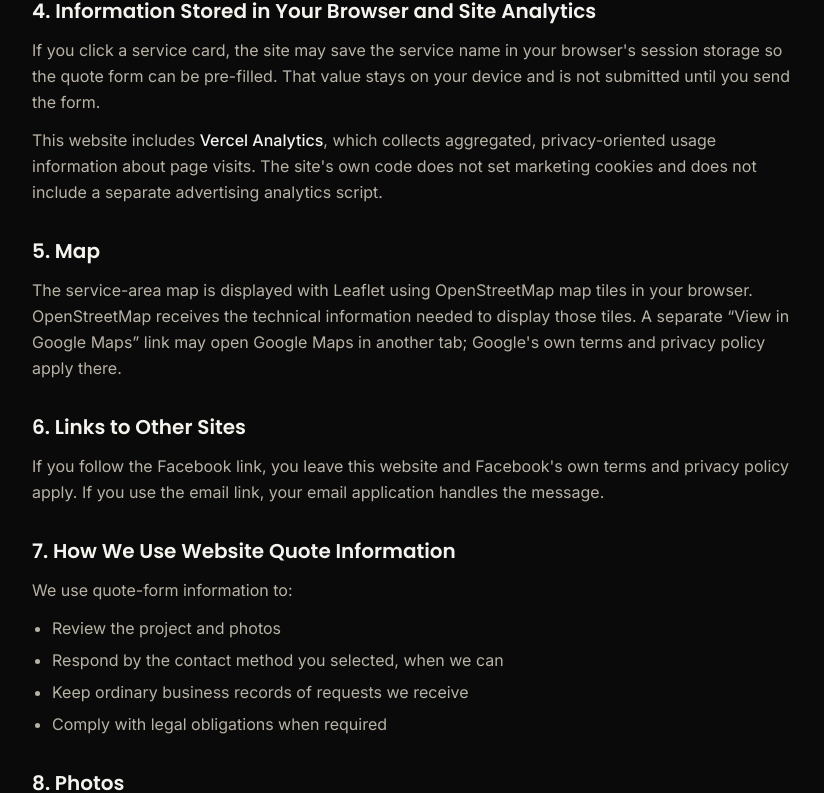
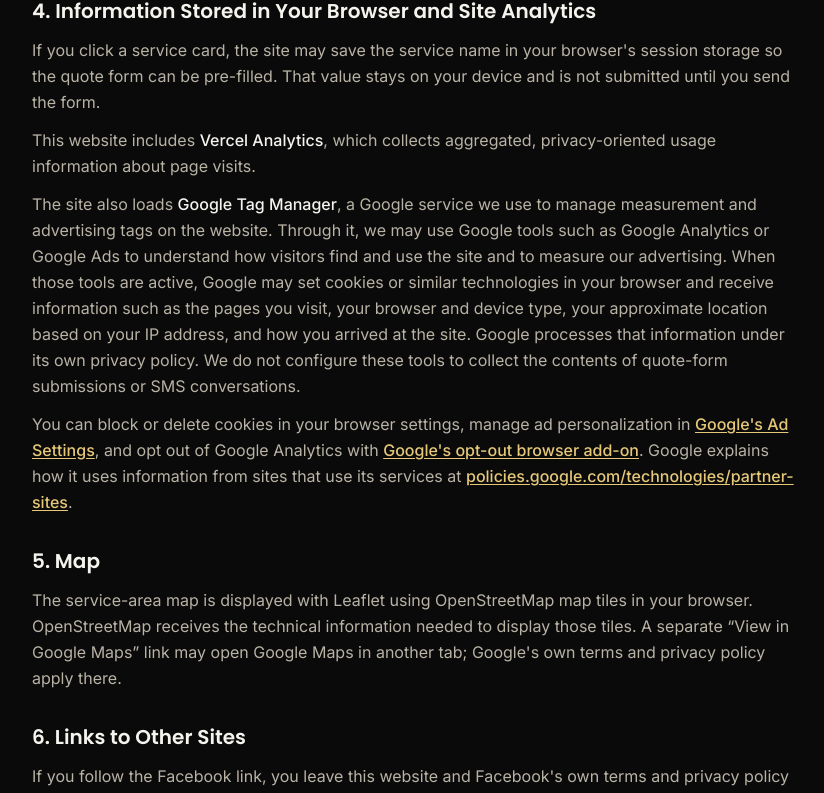
Before and after one commit to Gimlibob/mcs-handymen, a Next.js app: page /privacy in a window 1280 px wide. Shown: the part 1234-2027 px from the top of the page, without its empty margins (224-1048 px from the left). Built offline with nearby package versions, Linux system fonts and the light colour scheme.

Commit message:
Add Google Tag Manager and describe it in the privacy policy.

```diff
--- a/app/layout.js
+++ b/app/layout.js
@@ -1,4 +1,5 @@
 import { Inter, Poppins } from "next/font/google";
+import Script from "next/script";
 import "./globals.css";
 import { SITE_URL } from "@/lib/site-config";
 import { buildLocalBusinessJsonLd } from "@/lib/service-areas";
@@ -18,6 +19,8 @@
   weight: ["500", "600", "700", "800"],
   display: "swap",
 });
+
+const GTM_ID = "GTM-TGDF3GG9";
 
 export const metadata = {
   metadataBase: new URL(SITE_URL),
@@ -68,6 +71,21 @@
   return (
     <html lang="en-US" className={`${inter.variable} ${poppins.variable} h-full`}>
       <body className="min-h-full flex flex-col bg-background text-foreground antialiased">
+        <noscript>
+          <iframe
+            src={`https://www.googletagmanager.com/ns.html?id=${GTM_ID}`}
+            height="0"
+            width="0"
+            style={{ display: "none", visibility: "hidden" }}
+          />
+        </noscript>
+        <Script id="google-tag-manager" strategy="afterInteractive">
+          {`(function(w,d,s,l,i){w[l]=w[l]||[];w[l].push({'gtm.start':
+new Date().getTime(),event:'gtm.js'});var f=d.getElementsByTagName(s)[0],
+j=d.createElement(s),dl=l!='dataLayer'?'&l='+l:'';j.async=true;j.src=
+'https://www.googletagmanager.com/gtm.js?id='+i+dl;f.parentNode.insertBefore(j,f);
+})(window,document,'script','dataLayer','${GTM_ID}');`}
+        </Script>
         <LocalBusinessJsonLd data={localBusinessJsonLd} />
         <a
           href="#main-content"
--- a/app/privacy/page.js
+++ b/app/privacy/page.js
@@ -87,9 +87,49 @@
         <p>
           This website includes{" "}
           <strong className="font-medium text-foreground">Vercel Analytics</strong>, which collects
-          aggregated, privacy-oriented usage information about page visits. The site&apos;s own
-          code does not set marketing cookies and does not include a separate advertising analytics
-          script.
+          aggregated, privacy-oriented usage information about page visits.
+        </p>
+        <p>
+          The site also loads{" "}
+          <strong className="font-medium text-foreground">Google Tag Manager</strong>, a Google
+          service we use to manage measurement and advertising tags on the website. Through it, we
+          may use Google tools such as Google Analytics or Google Ads to understand how visitors
+          find and use the site and to measure our advertising. When those tools are active, Google
+          may set cookies or similar technologies in your browser and receive information such as
+          the pages you visit, your browser and device type, your approximate location based on
+          your IP address, and how you arrived at the site. Google processes that information under
+          its own privacy policy. We do not configure these tools to collect the contents of
+          quote-form submissions or SMS conversations.
+        </p>
+        <p>
+          You can block or delete cookies in your browser settings, manage ad personalization in{" "}
+          <a
+            href="https://adssettings.google.com"
+            target="_blank"
+            rel="noopener noreferrer"
+            className="font-medium text-gold-bright underline underline-offset-2"
+          >
+            Google&apos;s Ad Settings
+          </a>
+          , and opt out of Google Analytics with{" "}
+          <a
+            href="https://tools.google.com/dlpage/gaoptout"
+            target="_blank"
+            rel="noopener noreferrer"
+            className="font-medium text-gold-bright underline underline-offset-2"
+          >
+            Google&apos;s opt-out browser add-on
+          </a>
+          . Google explains how it uses information from sites that use its services at{" "}
+          <a
+            href="https://policies.google.com/technologies/partner-sites"
+            target="_blank"
+            rel="noopener noreferrer"
+            className="font-medium text-gold-bright underline underline-offset-2"
+          >
+            policies.google.com/technologies/partner-sites
+          </a>
+          .
         </p>
       </LegalSection>
 
@@ -205,6 +245,10 @@
         </p>
         <ul className="list-disc space-y-1.5 pl-5">
           <li>Vercel (website hosting, private photo storage, and site analytics)</li>
+          <li>
+            Google (Google Tag Manager and the Google measurement or advertising tools it loads, as
+            described in Section 4)
+          </li>
           <li>Resend (quote-request notification email delivery)</li>
           <li>
             RingCentral (business SMS messaging and related delivery processing when we exchange
```
